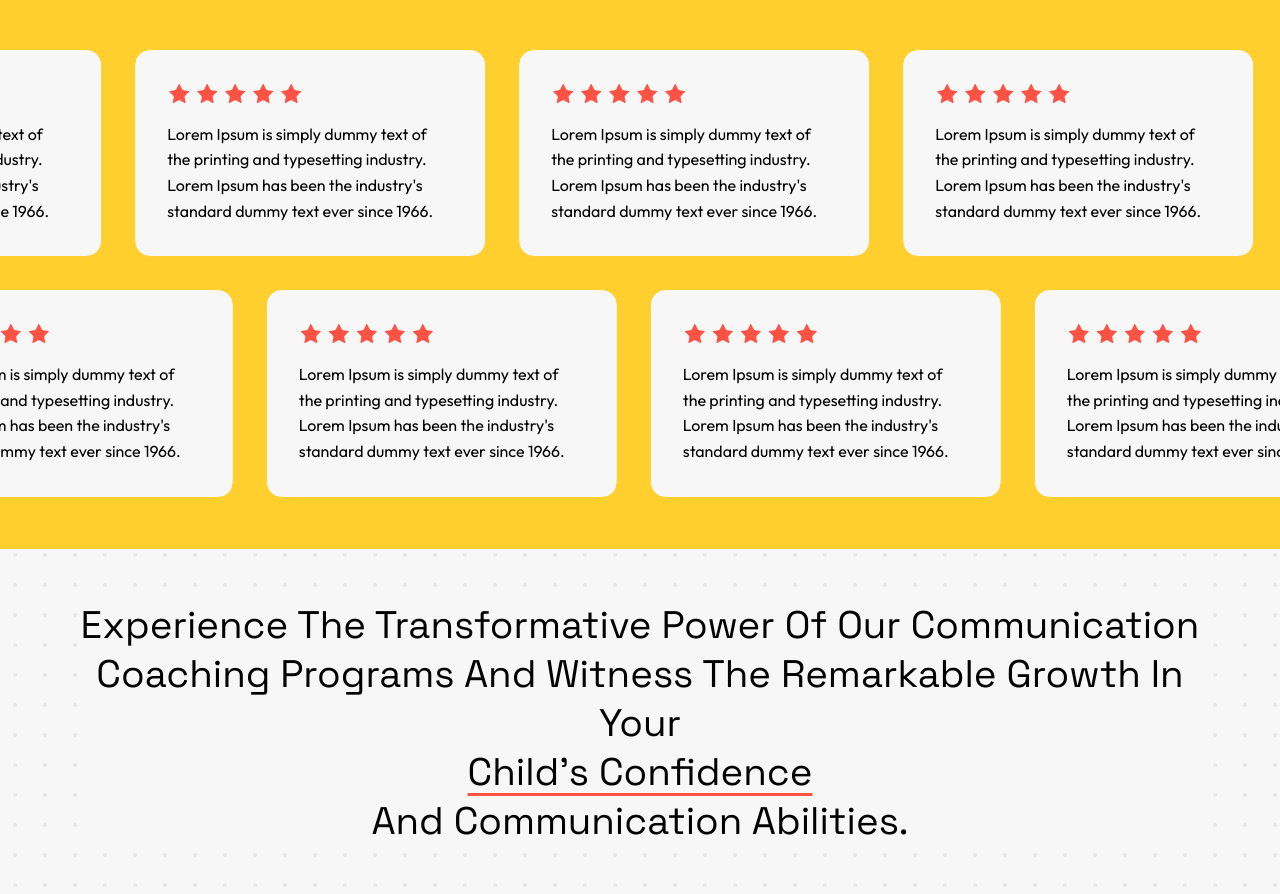
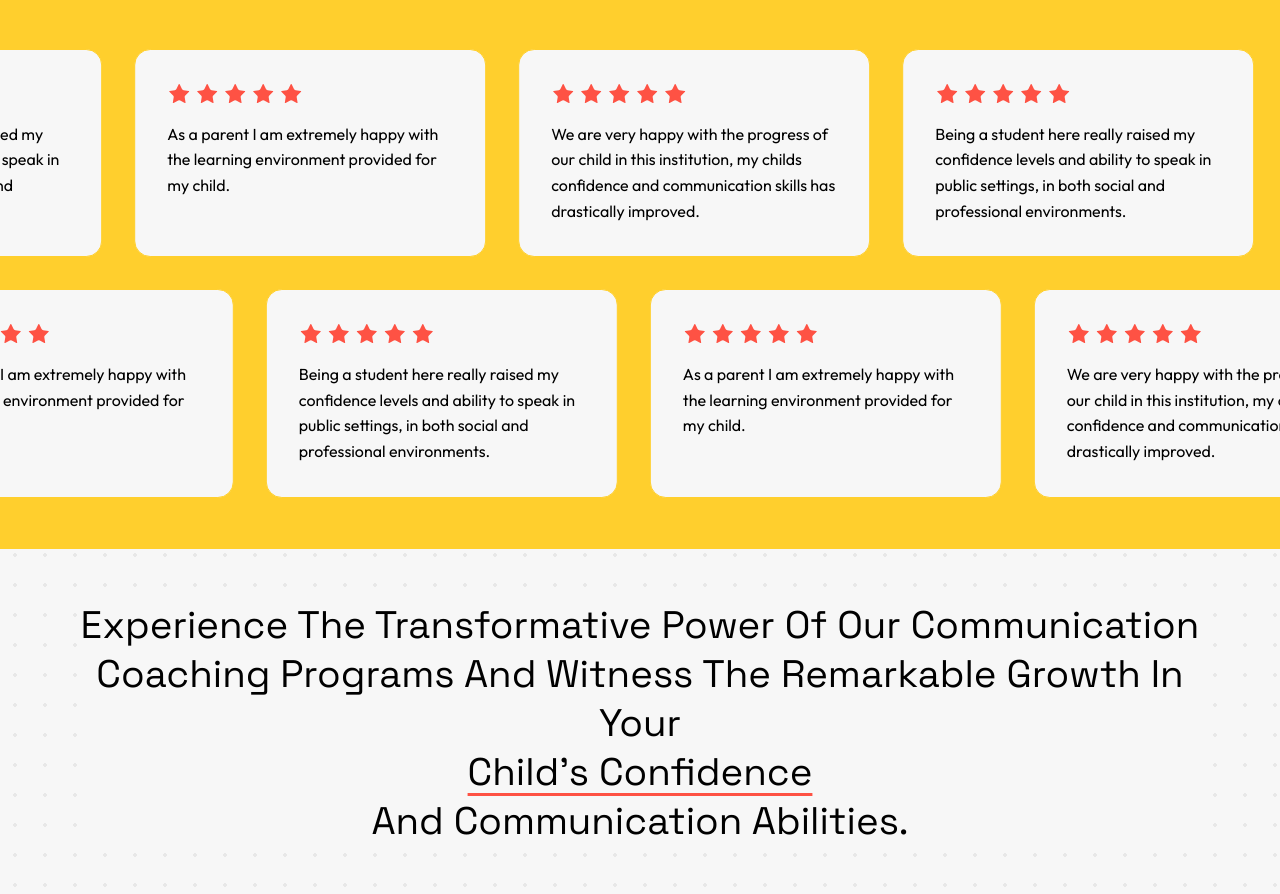
Before and after one commit to chocolatecaake/legacy, a Next.js app: page / in a window 1280 px wide. Shown: the part 3240-4134 px from the top of the page. Built offline with nearby package versions, Linux system fonts and the light colour scheme.

Commit message:
testimonial update

```diff
--- a/src/sections/Testimonials.tsx
+++ b/src/sections/Testimonials.tsx
@@ -2,23 +2,26 @@ import TestimonialCard from "@/components/TestimonialCard";
 import { Marquee } from "@/components/ui/marquee";
 
 export default function Testimonials() {
+  const testimonials = [
+    "Being a student here really raised my confidence levels and ability to speak in public settings, in both social and professional environments.",
+    "As a parent I am extremely happy with the learning environment provided for my child.",
+    "We are very happy with the progress of our child in this institution, my childs confidence and communication skills has drastically improved.",
+    "Being a student here really raised my confidence levels and ability to speak in public settings, in both social and professional environments.",
+    "As a parent I am extremely happy with the learning environment provided for my child.",
+  ];
   return (
     <section className="bg-primary !px-0">
       <h1 className="text-center">hear from our parents</h1>
       <div className="space-y-default">
         <Marquee pauseOnHover className="[--duration:50s]">
-          <TestimonialCard content="Lorem Ipsum is simply dummy text of the printing and typesetting industry. Lorem Ipsum has been the industry's standard dummy text ever since 1966." />
-          <TestimonialCard content="Lorem Ipsum is simply dummy text of the printing and typesetting industry. Lorem Ipsum has been the industry's standard dummy text ever since 1966." />
-          <TestimonialCard content="Lorem Ipsum is simply dummy text of the printing and typesetting industry. Lorem Ipsum has been the industry's standard dummy text ever since 1966." />
-          <TestimonialCard content="Lorem Ipsum is simply dummy text of the printing and typesetting industry. Lorem Ipsum has been the industry's standard dummy text ever since 1966." />
-          <TestimonialCard content="Lorem Ipsum is simply dummy text of the printing and typesetting industry. Lorem Ipsum has been the industry's standard dummy text ever since 1966." />
+          {testimonials.map((testimonial, idx) => (
+            <TestimonialCard key={idx} content={testimonial} />
+          ))}
         </Marquee>
         <Marquee pauseOnHover reverse className="[--duration:50s]">
-          <TestimonialCard content="Lorem Ipsum is simply dummy text of the printing and typesetting industry. Lorem Ipsum has been the industry's standard dummy text ever since 1966." />
-          <TestimonialCard content="Lorem Ipsum is simply dummy text of the printing and typesetting industry. Lorem Ipsum has been the industry's standard dummy text ever since 1966." />
-          <TestimonialCard content="Lorem Ipsum is simply dummy text of the printing and typesetting industry. Lorem Ipsum has been the industry's standard dummy text ever since 1966." />
-          <TestimonialCard content="Lorem Ipsum is simply dummy text of the printing and typesetting industry. Lorem Ipsum has been the industry's standard dummy text ever since 1966." />
-          <TestimonialCard content="Lorem Ipsum is simply dummy text of the printing and typesetting industry. Lorem Ipsum has been the industry's standard dummy text ever since 1966." />
+          {testimonials.map((testimonial, idx) => (
+            <TestimonialCard key={idx} content={testimonial} />
+          ))}
         </Marquee>
       </div>
     </section>
```
